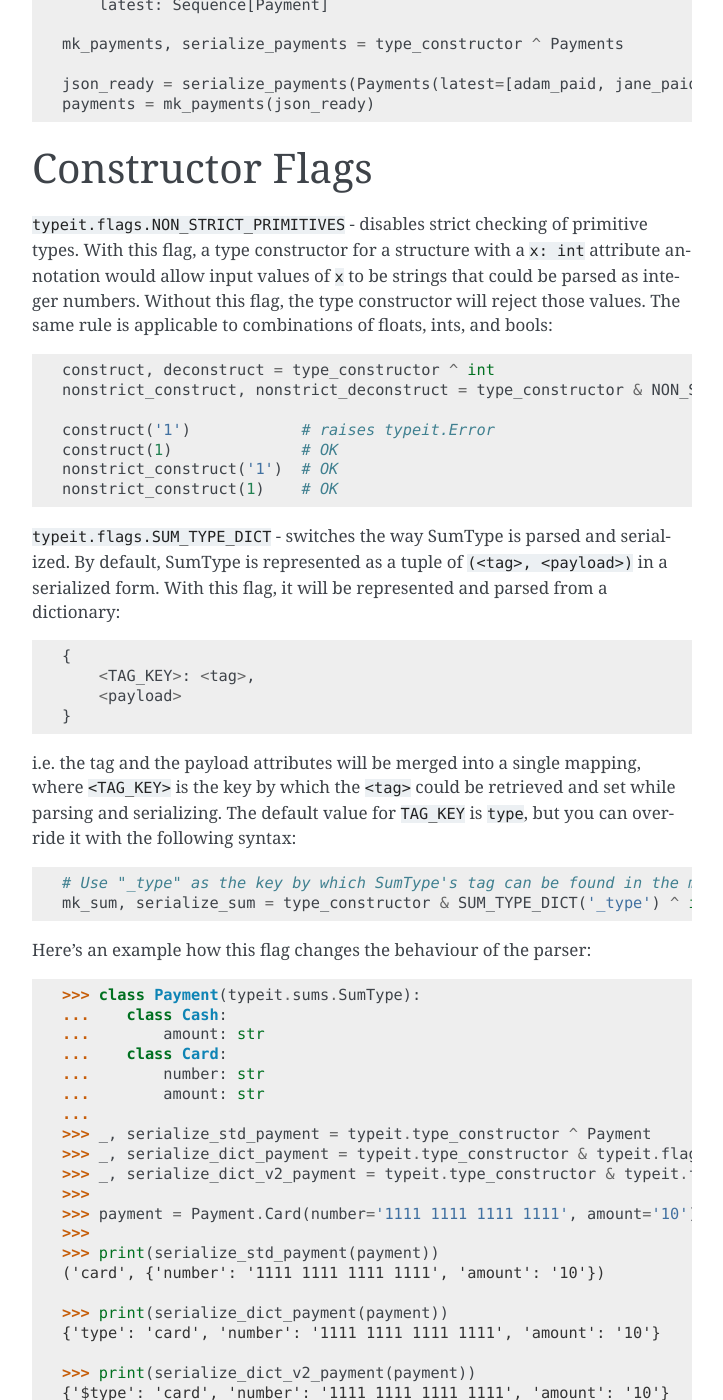
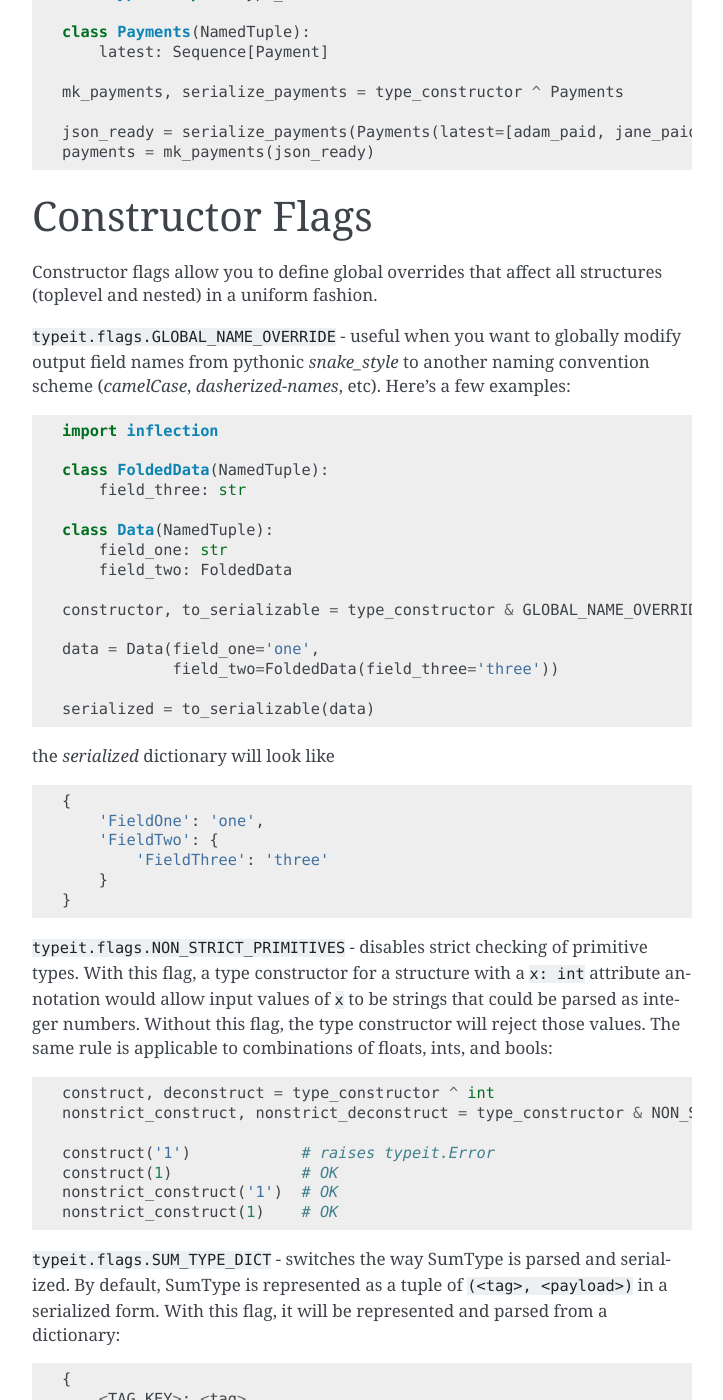
Before and after one commit to avanov/typeit, a Sphinx documentation site: the page built from docs/quickstart_guide.rst, in a window 1280 px wide and 1400 px high, scrolled down 5871 px. Shown: the whole window, without its empty margins (388-1111 px from the left). Built offline with Sphinx 7.4.7, drawn with Linux system fonts in a browser that asks for light colours; some of the changed text lies outside the part shown.

```diff
--- a/CHANGELOG.rst
+++ b/CHANGELOG.rst
@@ -1,6 +1,12 @@
 =========
 CHANGELOG
 =========
+
+0.21.0
+===============
+
+* Support for global attribute name overrides with ``typeit.flags.GLOBAL_NAME_OVERRIDE``
+
 
 0.20.0
 ===============
--- a/docs/conf.py
+++ b/docs/conf.py
@@ -51,9 +51,9 @@ author = 'Maxim Avanov'
 # built documents.
 #
 # The short X.Y version.
-version = '0.20'
+version = '0.21'
 # The full version, including alpha/beta/rc tags.
-release = '0.20.0'
+release = '0.21.0'
 
 # The language for content autogenerated by Sphinx. Refer to documentation
 # for a list of supported languages.
--- a/docs/quickstart_guide.rst
+++ b/docs/quickstart_guide.rst
@@ -106,7 +106,9 @@ Instead of relying on automatic dasherizing of this attribute (for instance, wit
 `inflection <https://inflection.readthedocs.io/en/latest/>`_ package), which rarely works
 consistently across all possible corner cases, ``typeit`` explicitly
 provides you with a reference point in the code, that you can track and refactor with
-Intelligent Code Completion tools, should that necessity arise.
+Intelligent Code Completion tools, should that necessity arise (but this doesn't meant that
+you cannot apply a global rule to override all attribute names,
+please refer to the :ref:`Constructor Flags` section of this manual for more details).
 
 You can use the same ``overrides`` object to specify rules for attributes of
 any nested types, for instance:
@@ -305,8 +307,47 @@ And, of course, you can use Sum Types in signatures of your serializable data:
     payments = mk_payments(json_ready)
 
 
+.. _Constructor Flags:
+
 Constructor Flags
 -----------------
+
+Constructor flags allow you to define global overrides that affect all structures (toplevel and nested) in a uniform fashion.
+
+``typeit.flags.GLOBAL_NAME_OVERRIDE`` -
+useful when you want to globally modify output field names from pythonic `snake_style` to another naming convention
+scheme (`camelCase`, `dasherized-names`, etc). Here's a few examples:
+
+.. code-block:: python
+
+    import inflection
+
+    class FoldedData(NamedTuple):
+        field_three: str
+
+    class Data(NamedTuple):
+        field_one: str
+        field_two: FoldedData
+
+    constructor, to_serializable = type_constructor & GLOBAL_NAME_OVERRIDE(inflection.camelize) ^ Data
+
+    data = Data(field_one='one',
+                field_two=FoldedData(field_three='three'))
+
+    serialized = to_serializable(data)
+
+
+the `serialized` dictionary will look like
+
+.. code-block:: python
+
+    {
+        'FieldOne': 'one',
+        'FieldTwo': {
+            'FieldThree': 'three'
+        }
+    }
+
 
 ``typeit.flags.NON_STRICT_PRIMITIVES`` -
 disables strict checking of primitive types. With this flag, a type constructor for a structure
--- a/setup.py
+++ b/setup.py
@@ -38,7 +38,7 @@ with (here / 'README.rst').open() as f:
 # ----------------------------
 
 setup(name='typeit',
-      version='0.20.0',
+      version='0.21.0',
       description='typeit brings typed data into your project',
       long_description=README,
       classifiers=[
```
Also changed, not shown: other parts of docs/quickstart_guide.rst (+1 -1 lines), 1 other file.
